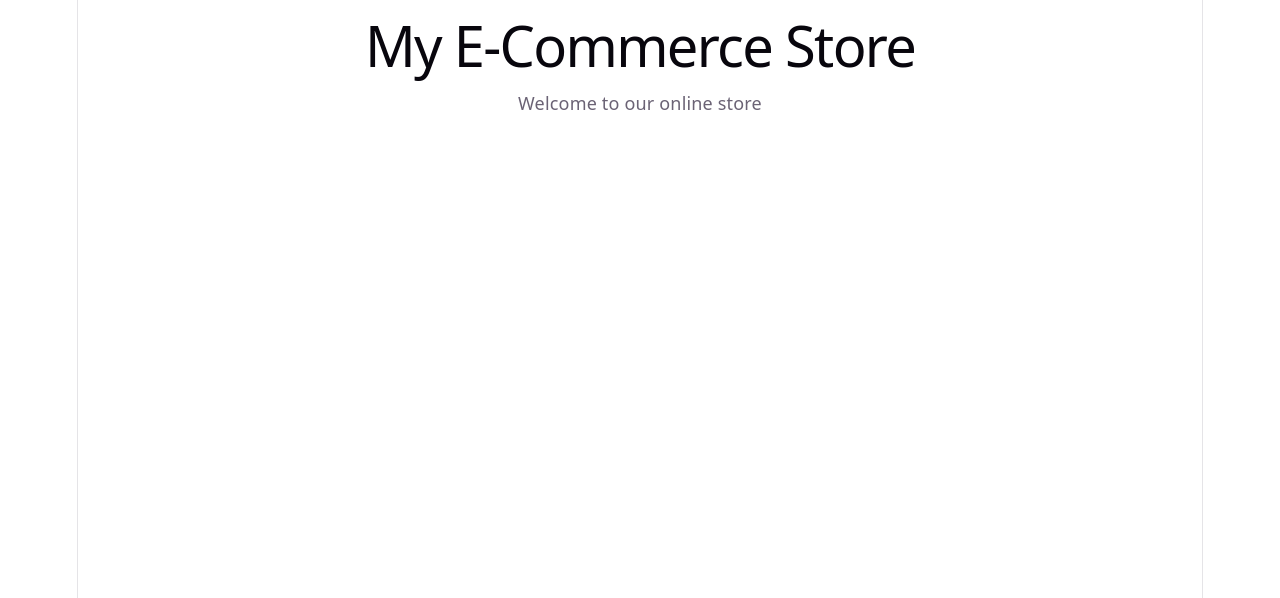
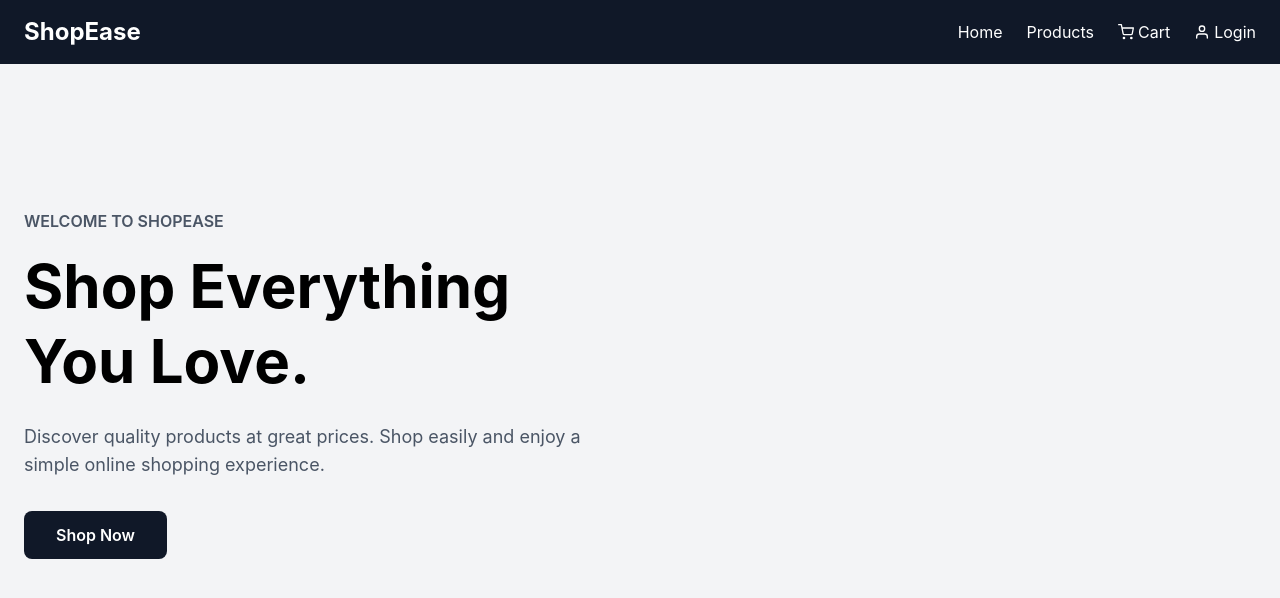
Before and after one commit to pathumnimsara/ecommerce-web, a React (Vite) app: page / in a window 1280 px wide. Shown: the top 598 px of the page. Built offline with nearby package versions, Linux system fonts and the light colour scheme.

Commit message:
Build e-commerce home page hero section

```diff
--- a/package.json
+++ b/package.json
@@ -10,11 +10,13 @@
     "preview": "vite preview"
   },
   "dependencies": {
+    "@tailwindcss/vite": "^4.3.3",
     "axios": "^1.20.0",
     "react": "^19.2.8",
     "react-dom": "^19.2.8",
     "react-icons": "^5.7.0",
-    "react-router-dom": "^7.18.4"
+    "react-router-dom": "^7.18.4",
+    "tailwindcss": "^4.3.3"
   },
   "devDependencies": {
     "@types/react": "^19.2.18",
--- a/src/App.jsx
+++ b/src/App.jsx
@@ -1,9 +1,23 @@
+import { BrowserRouter, Routes, Route } from "react-router-dom";
+import Navbar from "./components/Navbar";
+
+import Home from "./pages/Home";
+import Products from "./pages/Products";
+import Cart from "./pages/Cart";
+import Login from "./pages/Login";
+
 function App() {
   return (
-    <div>
-      <h1>My E-Commerce Store</h1>
-      <p>Welcome to our online store</p>
-    </div>
+    <BrowserRouter>
+      <Navbar />
+
+      <Routes>
+        <Route path="/" element={<Home />} />
+        <Route path="/products" element={<Products />} />
+        <Route path="/cart" element={<Cart />} />
+        <Route path="/login" element={<Login />} />
+      </Routes>
+    </BrowserRouter>
   );
 }
 
--- /dev/null
+++ b/src/components/Navbar.jsx
@@ -0,0 +1,44 @@
+import { FiShoppingCart, FiUser } from "react-icons/fi";
+import { Link } from "react-router-dom";
+
+function Navbar() {
+  return (
+    <nav className="bg-gray-900 text-white px-6 py-4">
+      <div className="max-w-7xl mx-auto flex items-center justify-between">
+
+        <h1 className="text-2xl font-bold">
+          ShopEase
+        </h1>
+
+        <div className="flex items-center gap-6">
+          <a href="/" className="hover:text-gray-300">
+            Home
+          </a>
+
+          <a href="/products" className="hover:text-gray-300">
+            Products
+          </a>
+
+          <a
+            href="/cart"
+            className="flex items-center gap-1 hover:text-gray-300"
+          >
+            <FiShoppingCart />
+            Cart
+          </a>
+
+          <a
+            href="/login"
+            className="flex items-center gap-1 hover:text-gray-300"
+          >
+            <FiUser />
+            Login
+          </a>
+        </div>
+
+      </div>
+    </nav>
+  );
+}
+
+export default Navbar;
--- a/src/index.css
+++ b/src/index.css
@@ -1,111 +1 @@
-:root {
-  --text: #6b6375;
-  --text-h: #08060d;
-  --bg: #fff;
-  --border: #e5e4e7;
-  --code-bg: #f4f3ec;
-  --accent: #aa3bff;
-  --accent-bg: rgba(170, 59, 255, 0.1);
-  --accent-border: rgba(170, 59, 255, 0.5);
-  --social-bg: rgba(244, 243, 236, 0.5);
-  --shadow:
-    rgba(0, 0, 0, 0.1) 0 10px 15px -3px, rgba(0, 0, 0, 0.05) 0 4px 6px -2px;
-
-  --sans: system-ui, 'Segoe UI', Roboto, sans-serif;
-  --heading: system-ui, 'Segoe UI', Roboto, sans-serif;
-  --mono: ui-monospace, Consolas, monospace;
-
-  font: 18px/145% var(--sans);
-  letter-spacing: 0.18px;
-  color-scheme: light dark;
-  color: var(--text);
-  background: var(--bg);
-  font-synthesis: none;
-  text-rendering: optimizeLegibility;
-  -webkit-font-smoothing: antialiased;
-  -moz-osx-font-smoothing: grayscale;
-
-  @media (max-width: 1024px) {
-    font-size: 16px;
-  }
-}
-
-@media (prefers-color-scheme: dark) {
-  :root {
-    --text: #9ca3af;
-    --text-h: #f3f4f6;
-    --bg: #16171d;
-    --border: #2e303a;
-    --code-bg: #1f2028;
-    --accent: #c084fc;
-    --accent-bg: rgba(192, 132, 252, 0.15);
-    --accent-border: rgba(192, 132, 252, 0.5);
-    --social-bg: rgba(47, 48, 58, 0.5);
-    --shadow:
-      rgba(0, 0, 0, 0.4) 0 10px 15px -3px, rgba(0, 0, 0, 0.25) 0 4px 6px -2px;
-  }
-
-  #social .button-icon {
-    filter: invert(1) brightness(2);
-  }
-}
-
-body {
-  margin: 0;
-}
-
-#root {
-  width: 1126px;
-  max-width: 100%;
-  margin: 0 auto;
-  text-align: center;
-  border-inline: 1px solid var(--border);
-  min-height: 100svh;
-  display: flex;
-  flex-direction: column;
-  box-sizing: border-box;
-}
-
-h1,
-h2 {
-  font-family: var(--heading);
-  font-weight: 500;
-  color: var(--text-h);
-}
-
-h1 {
-  font-size: 56px;
-  letter-spacing: -1.68px;
-  margin: 32px 0;
-  @media (max-width: 1024px) {
-    font-size: 36px;
-    margin: 20px 0;
-  }
-}
-h2 {
-  font-size: 24px;
-  line-height: 118%;
-  letter-spacing: -0.24px;
-  margin: 0 0 8px;
-  @media (max-width: 1024px) {
-    font-size: 20px;
-  }
-}
-p {
-  margin: 0;
-}
-
-code,
-.counter {
-  font-family: var(--mono);
-  display: inline-flex;
-  border-radius: 4px;
-  color: var(--text-h);
-}
-
-code {
-  font-size: 15px;
-  line-height: 135%;
-  padding: 4px 8px;
-  background: var(--code-bg);
-}
+@import "tailwindcss";
--- /dev/null
+++ b/src/pages/Cart.jsx
@@ -0,0 +1,12 @@
+function Cart() {
+  return (
+    <div className="p-10">
+      <h1 className="text-4xl font-bold">Shopping Cart</h1>
+      <p className="mt-4 text-gray-600">
+        Your cart is currently empty.
+      </p>
+    </div>
+  );
+}
+
+export default Cart;
--- /dev/null
+++ b/src/pages/Home.jsx
@@ -0,0 +1,40 @@
+import { Link } from "react-router-dom";
+
+function Home() {
+  return (
+    <main>
+      {/* Hero Section */}
+      <section className="min-h-[80vh] bg-gray-100 flex items-center">
+        <div className="max-w-7xl mx-auto px-6 w-full">
+          <div className="max-w-2xl">
+
+            <p className="text-gray-600 font-semibold mb-4">
+              WELCOME TO SHOPEASE
+            </p>
+
+            <h1 className="text-5xl md:text-6xl font-bold leading-tight">
+              Shop Everything
+              <br />
+              You Love.
+            </h1>
+
+            <p className="text-gray-600 text-lg mt-6 max-w-xl">
+              Discover quality products at great prices.
+              Shop easily and enjoy a simple online shopping experience.
+            </p>
+
+            <Link
+              to="/products"
+              className="inline-block mt-8 bg-gray-900 text-white px-8 py-3 rounded-lg font-semibold hover:bg-gray-700"
+            >
+              Shop Now
+            </Link>
+
+          </div>
+        </div>
+      </section>
+    </main>
+  );
+}
+
+export default Home;
--- /dev/null
+++ b/src/pages/Login.jsx
@@ -0,0 +1,12 @@
+function Login() {
+  return (
+    <div className="p-10">
+      <h1 className="text-4xl font-bold">Login</h1>
+      <p className="mt-4 text-gray-600">
+        Login to your account.
+      </p>
+    </div>
+  );
+}
+
+export default Login;
--- /dev/null
+++ b/src/pages/Products.jsx
@@ -0,0 +1,12 @@
+function Products() {
+  return (
+    <div className="p-10">
+      <h1 className="text-4xl font-bold">Products</h1>
+      <p className="mt-4 text-gray-600">
+        Our products will appear here.
+      </p>
+    </div>
+  );
+}
+
+export default Products;
--- a/vite.config.js
+++ b/vite.config.js
@@ -1,7 +1,7 @@
+import { defineConfig } from 'vite'
 import react from '@vitejs/plugin-react'
-import { defineConfig } from 'vite'
+import tailwindcss from '@tailwindcss/vite'
 
-// https://vite.dev/config/
 export default defineConfig({
-  plugins: [react()],
+  plugins: [react(), tailwindcss()],
 })
```
Also changed, not shown: 1 other file (tests, documents, lock files or other folders).
